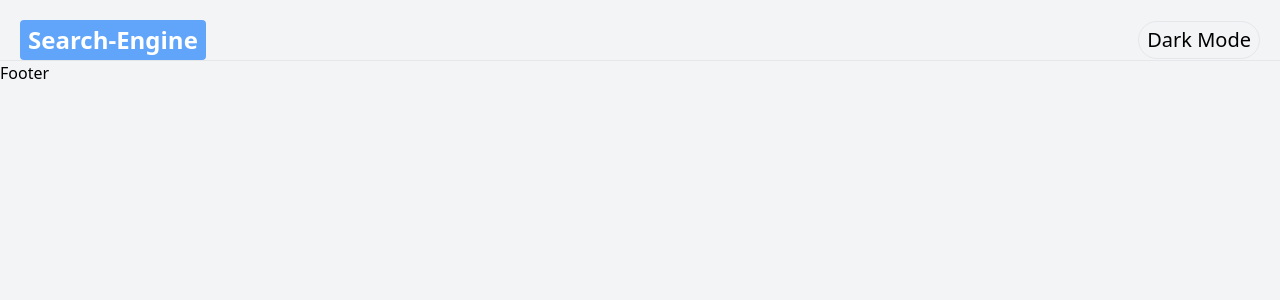
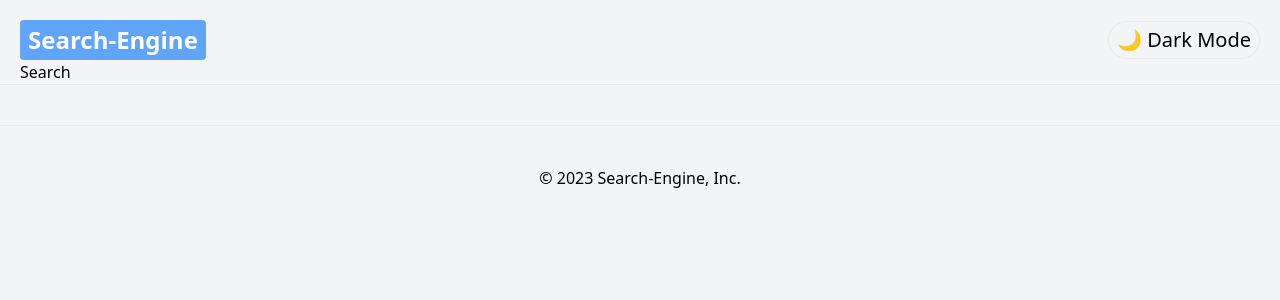
Before and after one commit to kulklex/Search-Engine-React-App, a React (Create React App) app: page / in a window 1280 px wide. Shown: the top 300 px of the page. Built offline with nearby package versions, Linux system fonts and the light colour scheme.

Commit message:
Search and Results Components

```diff
--- a/src/components/Footer.jsx
+++ b/src/components/Footer.jsx
@@ -2,6 +2,8 @@ import React from 'react'
 
 export default function Footer() {
   return (
-    <div>Footer</div>
+    <div className="text-center p-10 mt-10 border-t dark:border-gray-700 border-gray-200 ">
+    © 2023 Search-Engine, Inc.
+  </div>
   )
 }
--- a/src/components/NavBar.jsx
+++ b/src/components/NavBar.jsx
@@ -1,5 +1,6 @@
 import React from 'react'
 import { Link } from 'react-router-dom'
+import Search from './Search'
 
 export default function NavBar({setDarkTheme, darkTheme}) {
   return (
@@ -9,9 +10,10 @@ export default function NavBar({setDarkTheme, darkTheme}) {
           <p className='text-2xl bg-blue-400 font-bold text-white py-1 px-2 rounded dark:bg-gray-500 dark:text-gray-200'>Search-Engine</p>
         </Link>
         <button className='text-xl dark:text-gray-900 dark:bg-white border rounded-full px-2 py-1 hover:shadow-lg' type='button' onClick={() => setDarkTheme(!darkTheme)}>
-          {darkTheme ? 'Light' : 'Dark'} Mode
+          {darkTheme ? '💡 Light' : '🌙 Dark'} Mode
         </button>
       </div>
+      <Search/>
     </div>
   )
 }
--- /dev/null
+++ b/src/components/Results.jsx
@@ -0,0 +1,7 @@
+import React from 'react'
+
+export default function Results() {
+  return (
+    <div>Results</div>
+  )
+}
--- /dev/null
+++ b/src/components/Search.jsx
@@ -0,0 +1,7 @@
+import React from 'react'
+
+export default function Search() {
+  return (
+    <div>Search</div>
+  )
+}
--- a/src/index.js
+++ b/src/index.js
@@ -3,12 +3,17 @@ import ReactDOM from 'react-dom/client';
 import './index.css';
 import App from './App';
 import { Route, Routes, BrowserRouter } from 'react-router-dom';
+import Results from './components/Results';
 
 const root = ReactDOM.createRoot(document.getElementById('root'));
 root.render(
   <BrowserRouter>
     <Routes>
       <Route path='/' element={<App/>}/>
+      <Route path='/search' element={<Results/>}/>
+      <Route path='/images' element={<Results/>}/>
+      <Route path='/news' element={<Results/>}/>
+      <Route path='/videos' element={<Results/>}/>
     </Routes>
   </BrowserRouter>
 )
```
Also changed, not shown: 1 other file (tests, documents, lock files or other folders).
